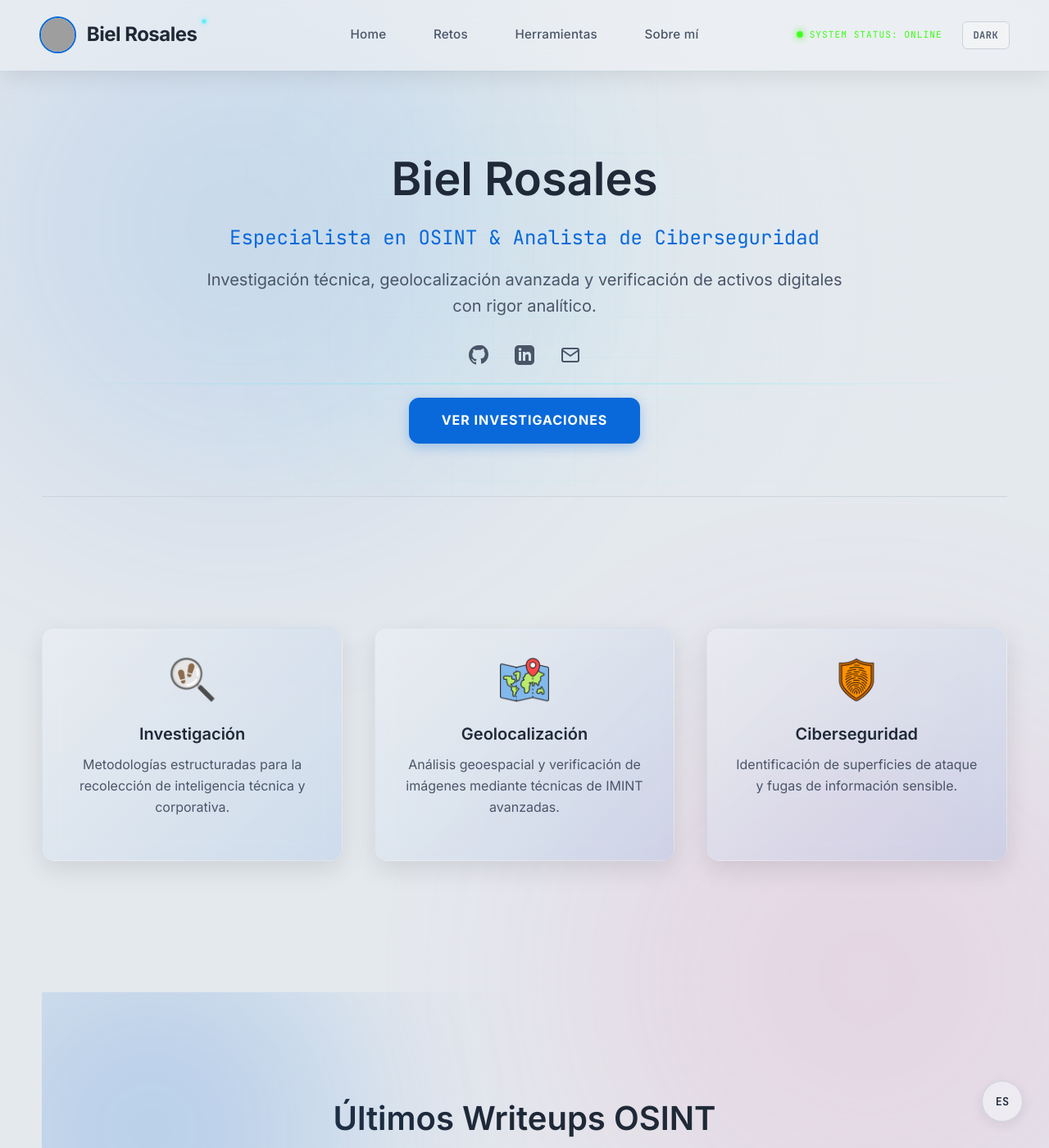
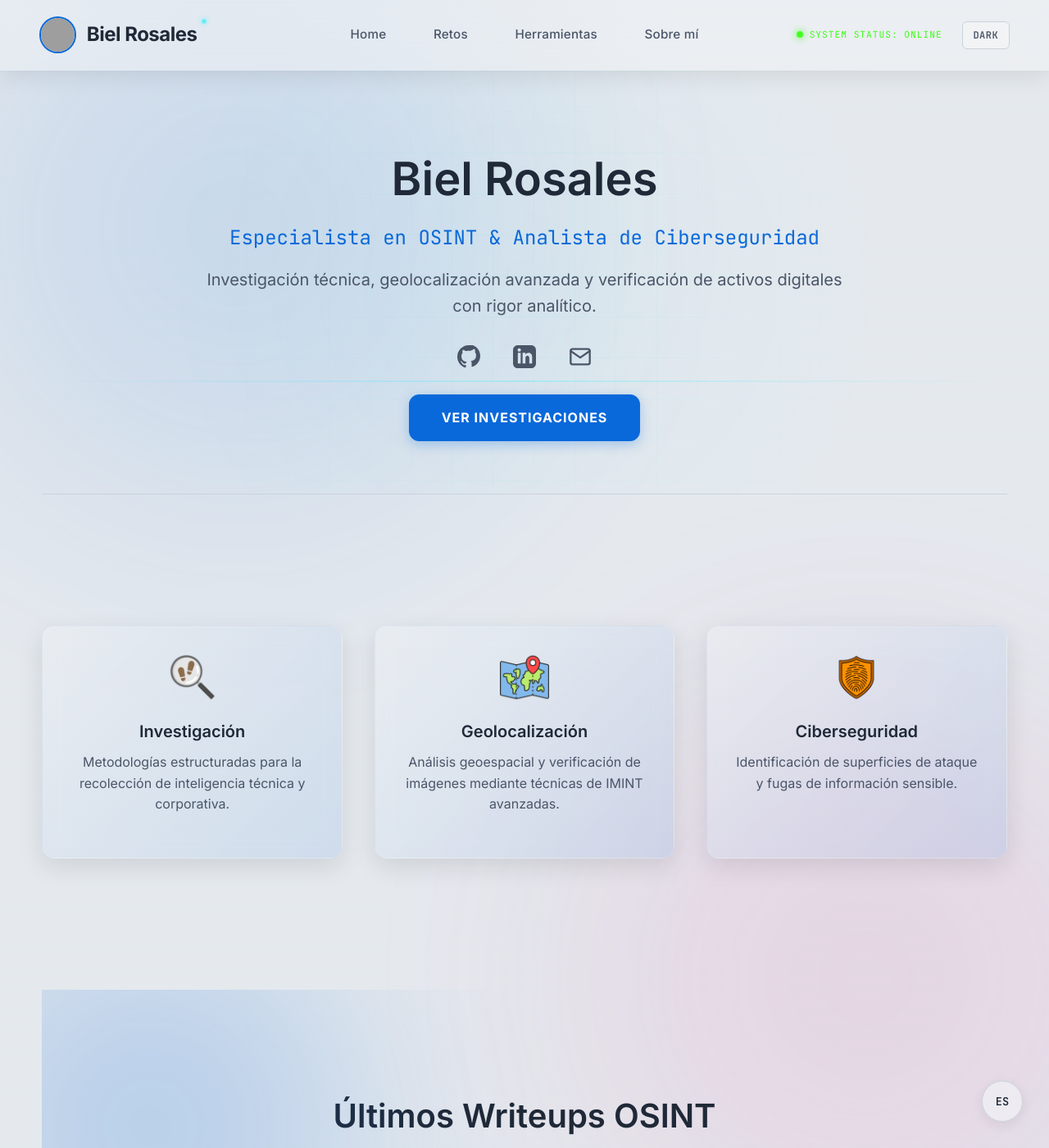
Before and after one commit to kbbaa/kbbaa.github.io, a Jekyll site: the page built from index.md, in a window 1280 px wide and 1400 px high. Shown: the whole window at 82% size. Built offline with Jekyll 4.4.1, drawn with Linux system fonts in a browser that asks for light colours; grey boxes are pictures that could not be loaded.

Commit message:
Update index.md

```diff
--- a/index.md
+++ b/index.md
@@ -2,21 +2,34 @@
 layout: default
 title: Biel Rosales | OSINT & Ciberseguridad
 ---
+
+<style>
+  .hero-social-link {
+    color: var(--text-secondary);
+    transition: all 0.3s cubic-bezier(0.4, 0, 0.2, 1);
+    display: inline-flex;
+  }
+  .hero-social-link:hover {
+    color: var(--accent-primary);
+    transform: translateY(-5px) scale(1.2);
+    filter: drop-shadow(0 0 8px var(--accent-primary));
+  }
+</style>
 
 <div class="hero">
   <div class="hero-scanner"></div>
   <h1>Biel Rosales</h1>
   <p style="font-size: 1.5rem; color: var(--accent-primary); font-family: 'JetBrains Mono', monospace; margin-bottom: 1rem;">Especialista en OSINT & Analista de Ciberseguridad</p>
   <p>Investigación técnica, geolocalización avanzada y verificación de activos digitales con rigor analítico.</p>
-  <div class="social-links" style="margin-bottom: 2rem; justify-content: center; gap: 2rem;">
-    <a href="https://github.com/kbbaa" target="_blank" title="GitHub" style="color: var(--text-secondary); transition: all 0.3s ease;">
-      <svg xmlns="http://www.w3.org/2000/svg" width="24" height="24" viewBox="0 0 24 24" fill="currentColor"><path d="M12 0c-6.626 0-12 5.373-12 12 0 5.302 3.438 9.8 8.207 11.387.599.111.793-.261.793-.577v-2.234c-3.338.726-4.033-1.416-4.033-1.416-.546-1.387-1.333-1.756-1.333-1.756-1.089-.745.083-.729.083-.729 1.205.084 1.839 1.237 1.839 1.237 1.07 1.834 2.807 1.304 3.492.997.107-.775.418-1.305.762-1.604-2.665-.305-5.467-1.334-5.467-5.931 0-1.311.469-2.381 1.236-3.221-.124-.303-.535-1.524.117-3.176 0 0 1.008-.322 3.301 1.23.957-.266 1.983-.399 3.003-.404 1.02.005 2.047.138 3.003-.404 2.291-1.552 3.297-1.23 3.297-1.23.653 1.653.242 2.874.118 3.176.77.84 1.235 1.911 1.235 3.221 0 4.609-2.807 5.624-5.479 5.921.43.372.823 1.102.823 2.222v3.293c0 .319.192.694.801.576 4.765-1.589 8.199-6.086 8.199-11.386 0-6.627-5.373-12-12-12z"/></svg>
+  <div class="social-links" style="margin-bottom: 2rem; justify-content: center; gap: 2.5rem; display: flex;">
+    <a href="https://github.com/kbbaa" target="_blank" title="GitHub" class="hero-social-link">
+      <svg xmlns="http://www.w3.org/2000/svg" width="28" height="28" viewBox="0 0 24 24" fill="currentColor"><path d="M12 0c-6.626 0-12 5.373-12 12 0 5.302 3.438 9.8 8.207 11.387.599.111.793-.261.793-.577v-2.234c-3.338.726-4.033-1.416-4.033-1.416-.546-1.387-1.333-1.756-1.333-1.756-1.089-.745.083-.729.083-.729 1.205.084 1.839 1.237 1.839 1.237 1.07 1.834 2.807 1.304 3.492.997.107-.775.418-1.305.762-1.604-2.665-.305-5.467-1.334-5.467-5.931 0-1.311.469-2.381 1.236-3.221-.124-.303-.535-1.524.117-3.176 0 0 1.008-.322 3.301 1.23.957-.266 1.983-.399 3.003-.404 1.02.005 2.047.138 3.003-.404 2.291-1.552 3.297-1.23 3.297-1.23.653 1.653.242 2.874.118 3.176.77.84 1.235 1.911 1.235 3.221 0 4.609-2.807 5.624-5.479 5.921.43.372.823 1.102.823 2.222v3.293c0 .319.192.694.801.576 4.765-1.589 8.199-6.086 8.199-11.386 0-6.627-5.373-12-12-12z"/></svg>
     </a>
-    <a href="https://www.linkedin.com/in/biel-rosales-2a488220b/" target="_blank" title="LinkedIn" style="color: var(--text-secondary); transition: all 0.3s ease;">
-      <svg xmlns="http://www.w3.org/2000/svg" width="24" height="24" viewBox="0 0 24 24" fill="currentColor"><path d="M19 0h-14c-2.761 0-5 2.239-5 5v14c0 2.761 2.239 5 5 5h14c2.762 0 5-2.239 5-5v-14c0-2.761-2.238-5-5-5zm-11 19h-3v-11h3v11zm-1.5-12.268c-.966 0-1.75-.79-1.75-1.764s.784-1.764 1.75-1.764 1.75.79 1.75 1.764-.783 1.764-1.75 1.764zm13.5 12.268h-3v-5.604c0-3.368-4-3.113-4 0v5.604h-3v-11h3v1.765c1.396-2.586 7-2.777 7 2.476v6.759z"/></svg>
+    <a href="https://www.linkedin.com/in/biel-rosales-2a488220b/" target="_blank" title="LinkedIn" class="hero-social-link">
+      <svg xmlns="http://www.w3.org/2000/svg" width="28" height="28" viewBox="0 0 24 24" fill="currentColor"><path d="M19 0h-14c-2.761 0-5 2.239-5 5v14c0 2.761 2.239 5 5 5h14c2.762 0 5-2.239 5-5v-14c0-2.761-2.238-5-5-5zm-11 19h-3v-11h3v11zm-1.5-12.268c-.966 0-1.75-.79-1.75-1.764s.784-1.764 1.75-1.764 1.75.79 1.75 1.764-.783 1.764-1.75 1.764zm13.5 12.268h-3v-5.604c0-3.368-4-3.113-4 0v5.604h-3v-11h3v1.765c1.396-2.586 7-2.777 7 2.476v6.759z"/></svg>
     </a>
-    <a href="mailto:rosalesmartinezbiel2@gmail.com" title="Email" style="color: var(--text-secondary); transition: all 0.3s ease;">
-      <svg xmlns="http://www.w3.org/2000/svg" width="24" height="24" viewBox="0 0 24 24" fill="none" stroke="currentColor" stroke-width="2" stroke-linecap="round" stroke-linejoin="round"><path d="M4 4h16c1.1 0 2 .9 2 2v12c0 1.1-.9 2-2 2H4c-1.1 0-2-.9-2-2V6c0-1.1.9-2 2-2z"></path><polyline points="22,6 12,13 2,6"></polyline></svg>
+    <a href="mailto:rosalesmartinezbiel2@gmail.com" title="Email" class="hero-social-link">
+      <svg xmlns="http://www.w3.org/2000/svg" width="28" height="28" viewBox="0 0 24 24" fill="none" stroke="currentColor" stroke-width="2" stroke-linecap="round" stroke-linejoin="round"><path d="M4 4h16c1.1 0 2 .9 2 2v12c0 1.1-.9 2-2 2H4c-1.1 0-2-.9-2-2V6c0-1.1.9-2 2-2z"></path><polyline points="22,6 12,13 2,6"></polyline></svg>
     </a>
   </div>
   <div class="hero-buttons">
```
